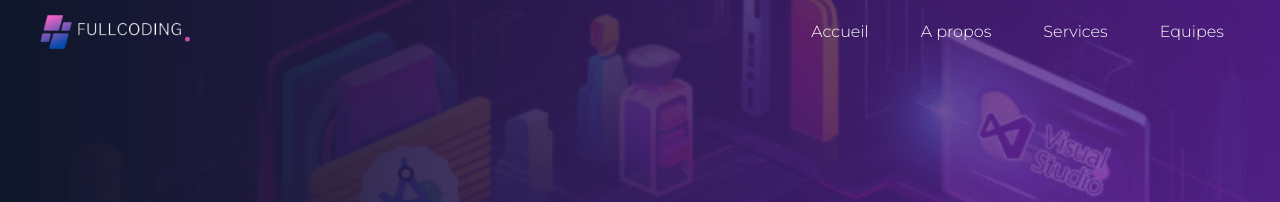
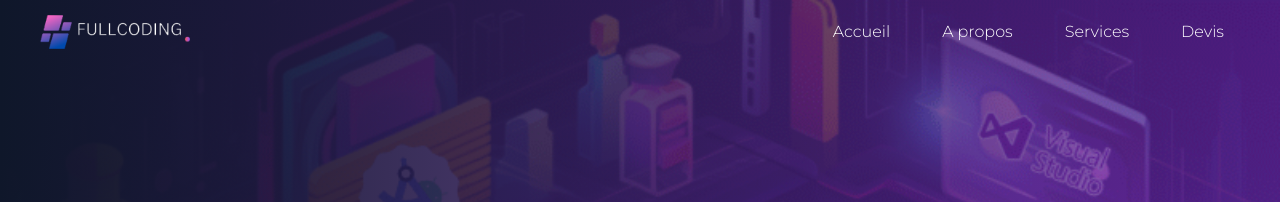
Before and after one commit to Avotra-frederic/FullCoding, a Next.js app: page / in a window 1280 px wide. Shown: the top 202 px of the page. Built offline with nearby package versions, Linux system fonts and the light colour scheme; what tailwindcss-filters would draw is missing.

Commit message:
My first commit: add modal section

```diff
--- a/app/page.tsx
+++ b/app/page.tsx
@@ -82,7 +82,7 @@ export default function Home() {
         <div className="absolute bottom-0 left-0 overflow-hidden bg-[url('/wave.png')]  h-[142px] animateWave w-full after:w-full after:h-[142px] after:bg-[url('/wave.png')] after:absolute after:top-0 after:left-0 after:opacity-60  before:w-full before:h-[142px] before:bg-[url('/wave.png')] before:absolute before:top-0 before:left-0 before:opacity-40"></div>
       </section>
 
-      <section>
+      <section id="about">
         <div>
           <div className="container mx-auto p-5">
             <div className="grid grid-cols-1 sm:grid-cols-6">
@@ -112,7 +112,7 @@ export default function Home() {
           </div>
         </div>
       </section>
-      <section className="relative">
+      <section className="relative" id="services">
         <div className="container mx-auto p-5 h-full relative">
           <h1
             className="text-3xl sm:text-4xl text-center my-3"
@@ -331,9 +331,7 @@ export default function Home() {
           </div>
         </Carousel>
       </section>
-
       <PricingSection/>
-
       <Contact />
     </>
   );
--- a/components/partials/Navbar.tsx
+++ b/components/partials/Navbar.tsx
@@ -65,9 +65,9 @@ function Navbar() {
 
         <div className={menuClasses}>
           <NavLink href="/">Accueil</NavLink>
-          <NavLink href="/about">A propos</NavLink>
-          <NavLink href="/services">Services</NavLink>
-          <NavLink href="/team">Equipes</NavLink>
+          <NavLink href="#about">A propos</NavLink>
+          <NavLink href="#services">Services</NavLink>
+          <NavLink href="#pricing">Devis</NavLink>
         </div>
 
         <div className="md:hidden">
@@ -78,9 +78,9 @@ function Navbar() {
       </nav>
       <div className={isOpen ? "flex flex-col gap-3 p-5 md:hidden" : "hidden "}>
         <NavLink href="/">Accueil</NavLink>
-        <NavLink href="/about">A propos</NavLink>
-        <NavLink href="/services">Services</NavLink>
-        <NavLink href="/team">Equipes</NavLink>
+        <NavLink href="#about">A propos</NavLink>
+        <NavLink href="#services">Services</NavLink>
+        <NavLink href="#pricing">Devis</NavLink>
       </div>
     </header>
   );
```
